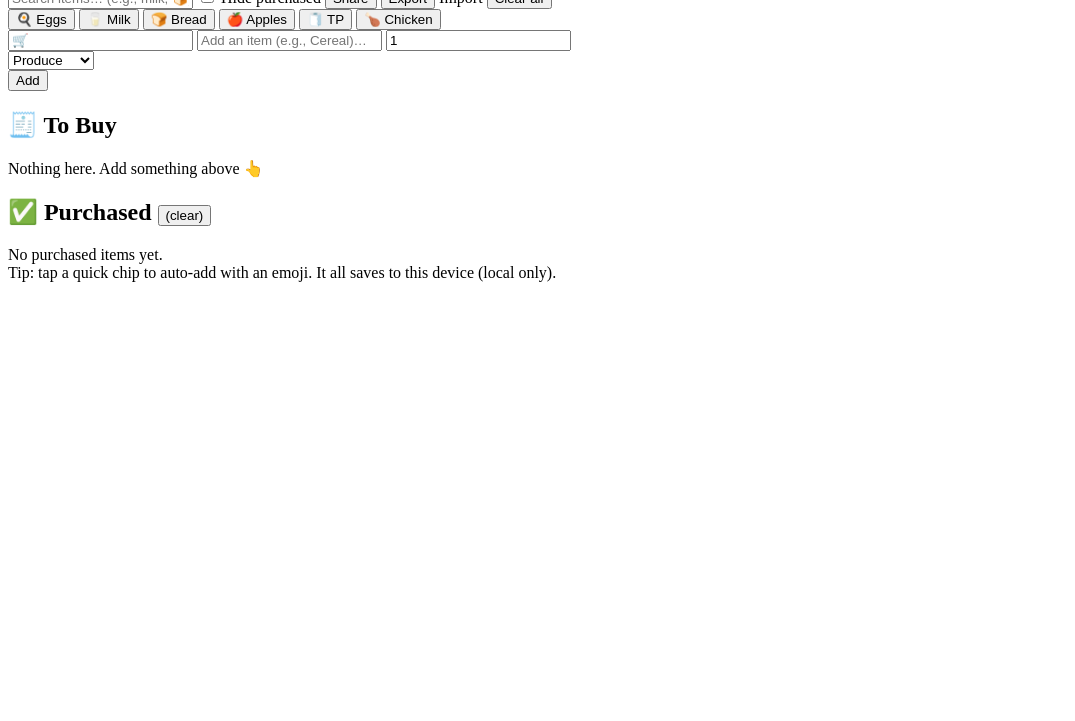
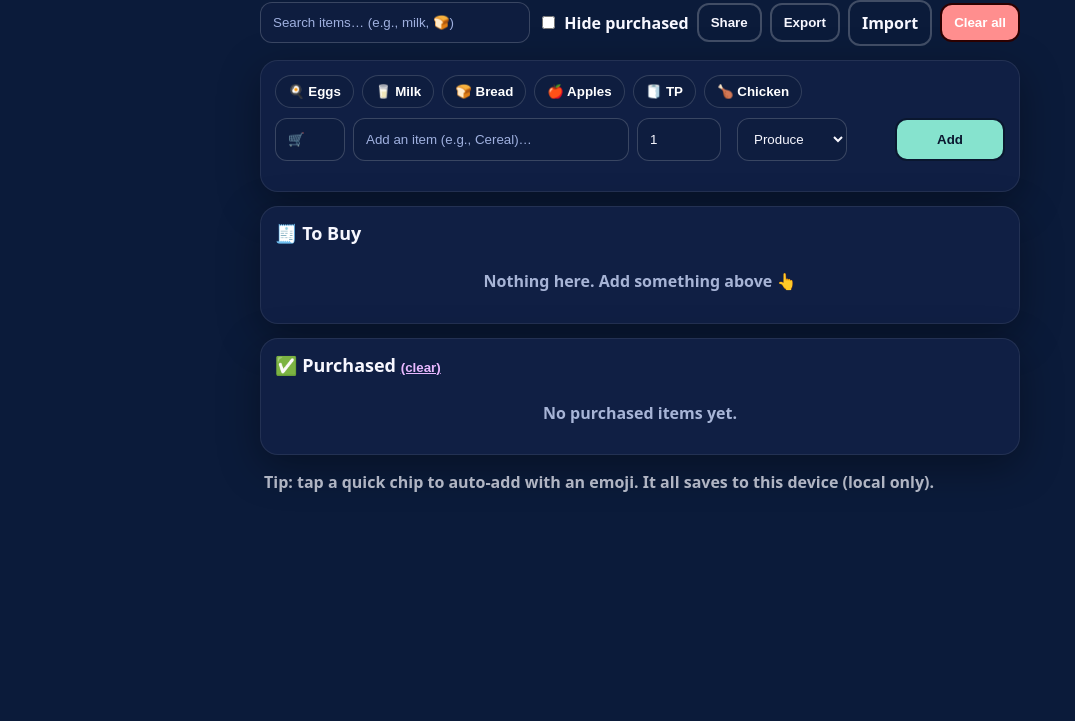
Before and after one commit to cpriss1979/BrentonGrocery.io, a plain HTML site: page index.html in a window 1280 px wide. Shown: the part 79-800 px from the top of the page, without its empty margins (0-1075 px from the left). Drawn offline with Linux system fonts and the light colour scheme.

Commit message:
Update index.html

```diff
--- a/index.html
+++ b/index.html
@@ -11,6 +11,79 @@
         <input id="importFile" type="file" accept="application/json" style="display:none">
         <button id="clearAll" class="danger">Clear all</button>
       </div>
+<style>
+  :root{
+    --bg:#0b1b3a;         /* deep navy */
+    --card:#101f44;       /* slightly lighter */
+    --ink:#f7f7ff;        /* off-white text */
+    --muted:#a7b4d6;      /* secondary text */
+    --accent:#e8b8ff;     /* soft purple */
+    --accent-2:#86e3ce;   /* minty green */
+    --danger:#ff8e8e;     /* soft red */
+    --ok:#b8f5b8;         /* soft green */
+    --shadow:0 12px 40px rgba(0,0,0,.35);
+  }
+  html,body{margin:0;padding:0;background:var(--bg);color:var(--ink);font:600 16px/1.4 system-ui, -apple-system, Segoe UI, Roboto, Arial, "Apple Color Emoji","Segoe UI Emoji";}
+  .app{max-width:760px;margin:0 auto;padding:20px;}
+  header h1{margin:0 0 10px;font-weight:900;letter-spacing:.2px}
+  header .toolbar{
+    display:flex;flex-wrap:wrap;gap:8px;align-items:center;margin-bottom:12px
+  }
+  .card{
+    background:var(--card);border:1px solid rgba(255,255,255,.08);
+    border-radius:18px;box-shadow:var(--shadow);padding:14px;
+  }
+  input[type="text"], input[type="number"], select{
+    background:#0e1d3f;border:1px solid rgba(255,255,255,.18);
+    color:var(--ink);padding:12px 12px;border-radius:12px;outline:none;
+  }
+  input::placeholder{color:#9fb0df}
+  input[type="number"]{width:84px}
+  button, .btn{
+    background:#000;border:2px solid #000;color:#fff;font-weight:800;
+    padding:10px 12px;border-radius:12px;cursor:pointer;transition:transform .08s ease, opacity .2s ease;
+  }
+  button:hover{transform:translateY(-1px)}
+  .ghost{background:transparent;border-color:rgba(255,255,255,.22);color:var(--ink)}
+  .link{background:transparent;border:0;color:var(--accent);text-decoration:underline;padding:0}
+  .ok{background:var(--accent-2);color:#0a172f;border-color:#0a172f}
+  .danger{background:var(--danger);border-color:#2b0000}
+  .toolbar input[type="text"]{flex:1;min-width:170px}
+  .switch{display:flex;align-items:center;gap:6px}
+  .switch input{accent-color:var(--accent)}
+  .add{display:grid;gap:10px;margin:14px 0}
+  .quick{display:flex;flex-wrap:wrap;gap:8px}
+  .chip{
+    background:#0e1d3f;border:1px solid rgba(255,255,255,.15);border-radius:999px;padding:8px 12px;cursor:pointer;
+  }
+  .chip b{margin-right:6px}
+  form.add-row{display:grid;grid-template-columns:70px 1fr 92px 150px 110px;gap:8px}
+  @media (max-width:700px){
+    form.add-row{grid-template-columns:70px 1fr 92px; }
+    .cat-wrap{grid-column:1 / span 2}
+    .add-btn{grid-column:3}
+  }
+  .lists{display:grid;gap:14px;margin-top:10px}
+  .list h2{margin:0 0 8px;font-size:18px}
+  ul{list-style:none;margin:0;padding:0}
+  li.item{
+    display:grid;grid-template-columns:40px 1fr 90px 120px 40px;gap:8px;align-items:center;
+    padding:10px;border-radius:12px;border:1px solid rgba(255,255,255,.08);background:#0e1d3f;
+  }
+  li.item + li.item{margin-top:8px}
+  .it-emoji{font-size:24px;text-align:center}
+  .it-name{display:flex;flex-direction:column}
+  .it-name small{color:var(--muted);font-weight:600}
+  .qty-wrap{display:flex;gap:6px;align-items:center;justify-content:flex-end}
+  .qty{width:46px;text-align:center;background:#071535}
+  .actions{display:flex;gap:6px;justify-content:flex-end}
+  .strike{opacity:.6;text-decoration:line-through}
+  .empty{color:var(--muted);text-align:center;padding:16px 8px}
+  footer{opacity:.7;font-weight:600;margin:16px 4px}
+  .underline-title{
+    border-bottom:2px solid rgba(255,255,255,.35);padding-bottom:4px;margin-bottom:8px
+  }
+</style>
     </header>
 
     <section class="card add">
```
